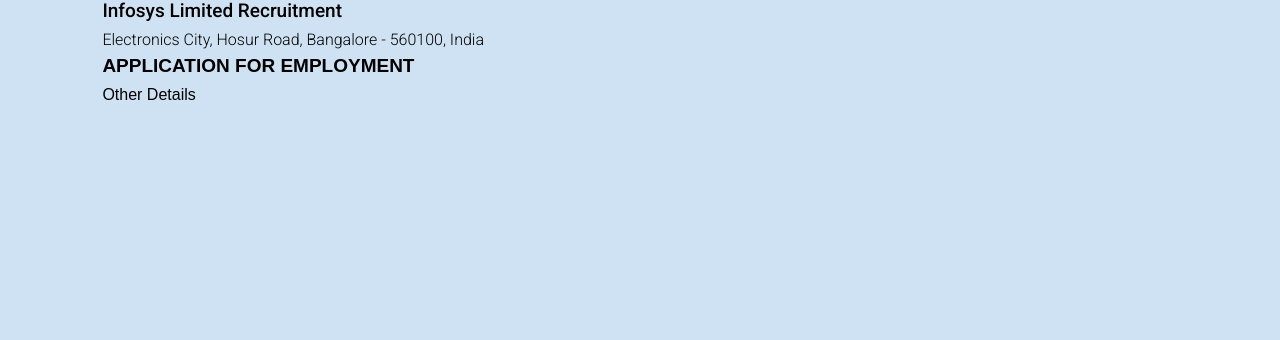
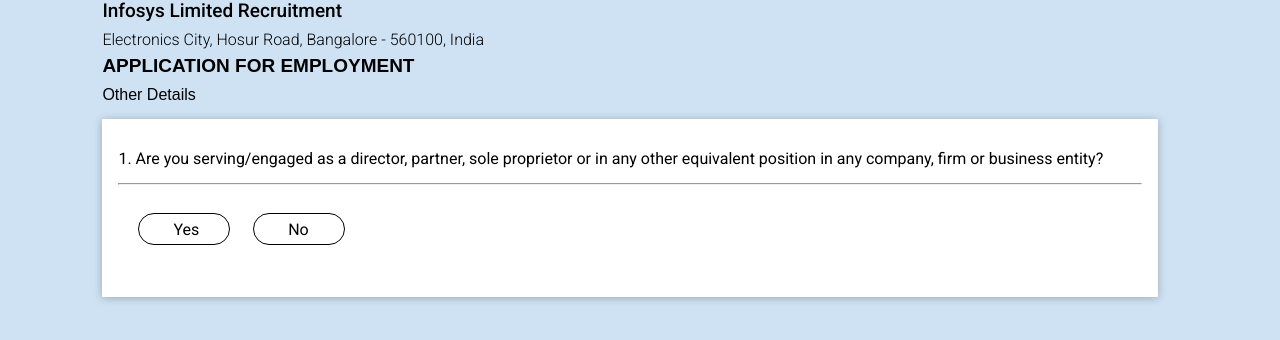
Before and after one commit to jyothikiran843/project, a plain HTML site: page index.html in a window 1280 px wide. Shown: the part 120-460 px from the top of the page. Drawn offline with Linux system fonts and the light colour scheme.

Commit message:
div added

```diff
--- a/index.html
+++ b/index.html
@@ -5,7 +5,6 @@
     <meta charset="UTF-8">
     <meta http-equiv="X-UA-Compatible" content="IE=edge">
     <meta name="viewport" content="width=device-width, initial-scale=1.0 ,shrink-to-fit=no">
-
     <link href="styles.css" rel="stylesheet">
     <link rel="icon" href="sources/favicon.ico">
 </head>
@@ -20,6 +19,14 @@
         <p class="infos">Other Details</p>
     </div>
     <div class="questions">
-
+        <p>1.
+Are you serving/engaged as a director, partner, sole proprietor or in any other equivalent position in any company, firm or business entity?</p>
+    <hr>
+    <div id="radio-inputs-div">
+        <label><input type="radio" name="question1" value="question1" id="question1" class="radio-inputs"><span>Yes</span></label>
+        <label><input type="radio" name="question1" value="question1" id="question1" class="radio-inputs"><span>No</span></label>
+    </div>
+    <div id="displayed-when">
+    </div>
     </div>
 </body>
--- a/styles.css
+++ b/styles.css
@@ -12,9 +12,7 @@ body{
 .infos{
     margin-left: 8%;
     line-height: 16px;
-    /* padding-top: 0.5rem; */
     margin-top: 13px;
-
 }
 .infos:not(.infos:first-child){
     margin-top: -6px;
@@ -31,3 +29,48 @@ body{
 .infos:nth-child(4){
     font-size: 16px;font-weight: normal; font-family:  sans-serif !important
 }
+.questions{
+    width: 80%;
+    position: relative;
+    line-height: 16px;
+    padding: 16px 16px 30px 16px;
+    height: 132px;
+    background-color: white;
+    border-radius: 1px;
+    color: black;
+    font-family: Roboto;
+    font-size: 16px;
+    font-weight: normal;
+    box-shadow: rgb(0 0 0 / 26%) 0px 1px 8px;
+    margin-left: 8%;
+    margin-right: 8%;
+}
+hr{
+    color: gray;
+    margin-top: 10px;
+}
+.radio-inputs{
+    margin-left: -10px;
+    top: 30px;
+    appearance: none;
+    width: 92px;
+    height: 32px;
+    border: 1px solid;
+    border-radius: 20px;
+    cursor: pointer;
+}
+#radio-inputs-div{
+    position: relative;
+    margin-left: 30px;
+    margin-top: 25px;
+}
+.radio-inputs:checked{
+    border: 1px solid purple;
+    background-color: #e7d3f4;
+}
+span{
+    cursor: pointer;
+    position: relative;
+    top: -10px;
+    left: -60px;
+}
```
Also changed, not shown: js.js (+8 -0 lines).
